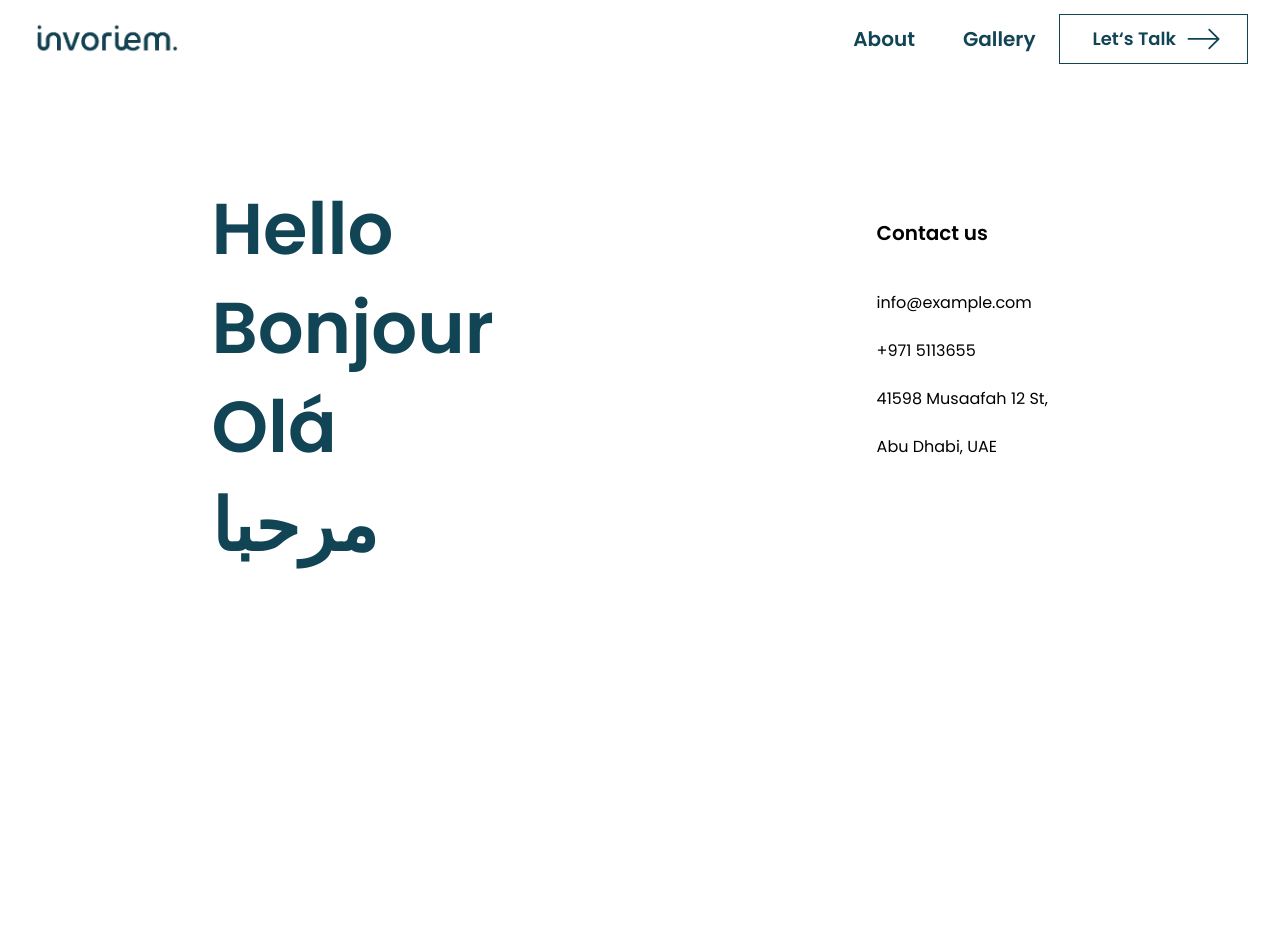
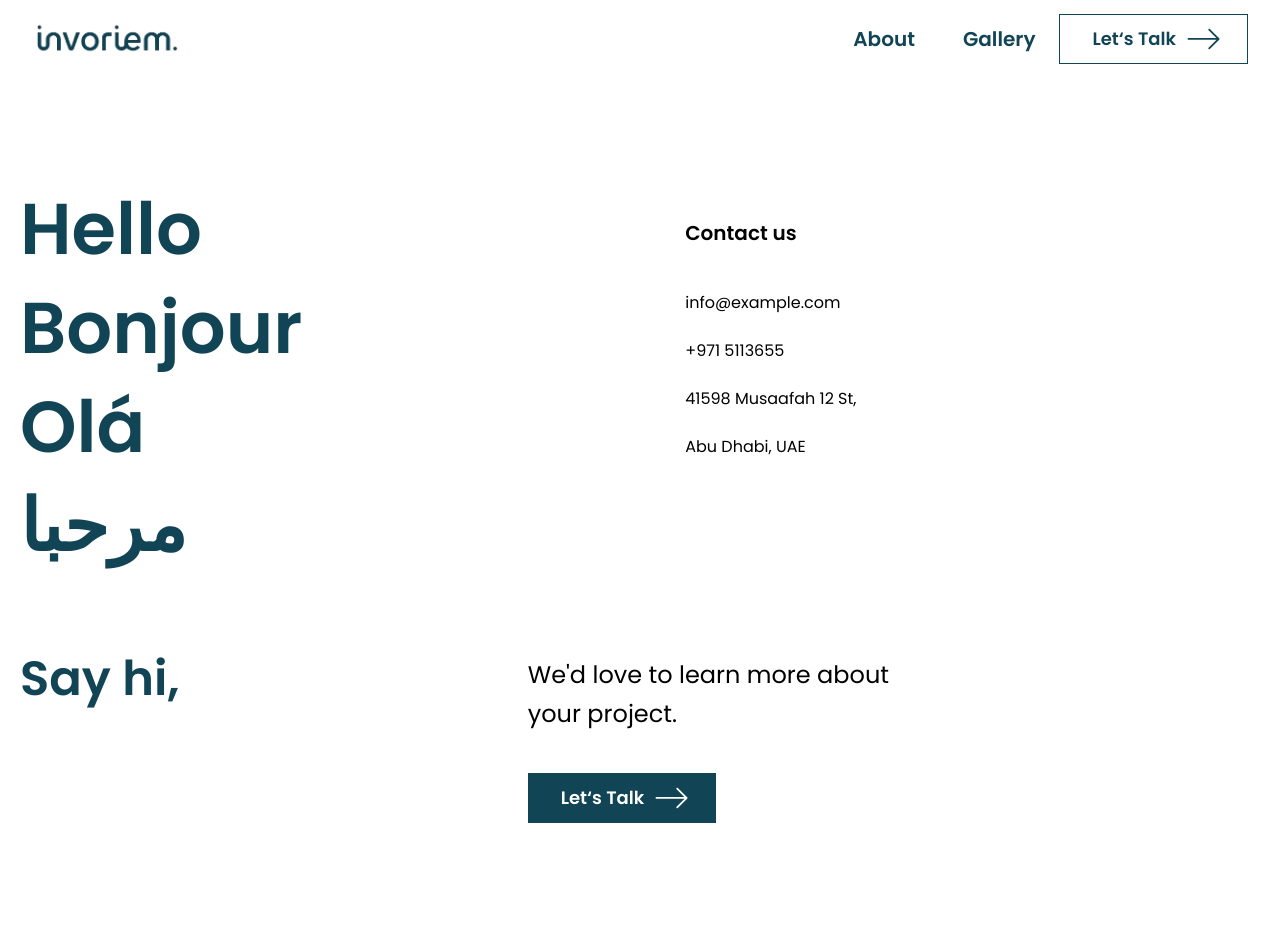
Before and after one commit to Brilliant-Developer1/Invoriem-frontEnd, a Next.js app: page /contactus in a window 1280 px wide. Shown: the top 952 px of the page. Built offline with nearby package versions, Linux system fonts and the light colour scheme.

Commit message:
Video play/pause button added

```diff
--- a/app/aboutus/Aboutus.js
+++ b/app/aboutus/Aboutus.js
@@ -21,7 +21,7 @@ export const Aboutus = () => {
         </p>
         <p className="mt-14 mb-10 text-teal text-2xl">We&#39;d love to learn more about your project.</p>
         <Link href="/contactus" >
-            <PrimaryButton text="Let&lsquo;s Talk" background="teal" />
+            <PrimaryButton width='w-full' text="Let&lsquo;s Talk" background="teal" />
             </Link>
       </div>
     </section>
--- a/app/components/PrimaryButton.js
+++ b/app/components/PrimaryButton.js
@@ -1,7 +1,7 @@
 "use client";
 import classNames from 'classnames';
 import React, { useState } from 'react';
-export const PrimaryButton = ({ text, background }) => {
+export const PrimaryButton = ({ text, background, width }) => {
   const isWhiteBackground = background === 'white';
   const isTealBackground = background === 'teal';
   const isEmptyBackground = background === '';
@@ -12,6 +12,9 @@ export const PrimaryButton = ({ text, background }) => {
     'pr-4',
     'pl-8',
     'flex',
+    'sm:w-auto',
+    `${width}`,
+    'justify-center',
     'items-center',
     'rounded-none',
     'transition-all',
--- /dev/null
+++ b/app/components/SayHi.js
@@ -0,0 +1,23 @@
+import { PrimaryButton } from "@/app/components/PrimaryButton";
+import Link from "next/link";
+
+const SayHi = () => {
+  return (
+    <section className='mt-10 p-5 flex justify-between flex-col md:flex-row'>
+        <div>
+            <h2 className="text-3xl md:text-5xl font-bold py-10 md:py-0">
+                Say hi,
+            </h2>
+        </div>
+        <div className="max-w-96 ">
+        <p className="mb-10 text-black text-2xl leading-relaxed">We&#39;d love to learn more about your project.</p>
+        <Link href="/contactus"  >
+            <PrimaryButton width='w-full'  text="Let&lsquo;s Talk" background="teal" />
+            </Link>
+        </div>
+        <div></div>
+    </section>
+  )
+}
+
+export default SayHi
--- a/app/components/VideoPlayer/Player.js
+++ b/app/components/VideoPlayer/Player.js
@@ -103,13 +103,21 @@ export const Player = ({url,thumb}) => {
     return (
       <section className="player my-16 container">
         <video ref={videoRef} className="player__video viewer" onClick={handlePlay} onDoubleClick={toggleFullscreen} onTimeUpdate={handleProgress}></video>
+        {!isPlaying &&
+        <div className='flex justify-center '>
+        <button onClick={handlePlay} className={`absolute inset-y-0 `}>
+        <svg width="70px" height="70px" viewBox="0 0 24 24" fill="none" xmlns="http://www.w3.org/2000/svg"><g id="SVGRepo_bgCarrier" stroke-width="0"></g><g id="SVGRepo_tracerCarrier" stroke-linecap="round" stroke-linejoin="round"></g><g id="SVGRepo_iconCarrier"> <path fill-rule="evenodd" clip-rule="evenodd" d="M11.0748 7.50835C9.74622 6.72395 8.25 7.79065 8.25 9.21316V14.7868C8.25 16.2093 9.74622 17.276 11.0748 16.4916L15.795 13.7048C17.0683 12.953 17.0683 11.047 15.795 10.2952L11.0748 7.50835ZM9.75 9.21316C9.75 9.01468 9.84615 8.87585 9.95947 8.80498C10.0691 8.73641 10.1919 8.72898 10.3122 8.80003L15.0324 11.5869C15.165 11.6652 15.25 11.8148 15.25 12C15.25 12.1852 15.165 12.3348 15.0324 12.4131L10.3122 15.2C10.1919 15.271 10.0691 15.2636 9.95947 15.195C9.84615 15.1242 9.75 14.9853 9.75 14.7868V9.21316Z" fill="#fff"></path> <path fill-rule="evenodd" clip-rule="evenodd" d="M12 1.25C6.06294 1.25 1.25 6.06294 1.25 12C1.25 17.9371 6.06294 22.75 12 22.75C17.9371 22.75 22.75 17.9371 22.75 12C22.75 6.06294 17.9371 1.25 12 1.25ZM2.75 12C2.75 6.89137 6.89137 2.75 12 2.75C17.1086 2.75 21.25 6.89137 21.25 12C21.25 17.1086 17.1086 21.25 12 21.25C6.89137 21.25 2.75 17.1086 2.75 12Z" fill="#fff"></path> </g></svg>
+        </button>
+      </div>
+        }
       <div className="player__controls">
         <div className="video_time">
           <div className="current_time">{formatTime(currentTime)}</div>
           <div className="total_time">{formatTime(totalTime) }</div>
         </div>
         <div className="player__controls_bar">
-          <div className="progress" ref={progressRef} onClick={scrub}><div className="progress__filled" style={{ flexBasis: `${progressPercentage}%` }}></div></div>
+          <div className="progress" ref={progressRef} onClick={scrub}><div className="progress__filled" style={{ flexBasis: `${progressPercentage}%` }}></div>
+          </div>
           <div className="player__controls_buttons">
             <button className={`player__button w-12 ${isPlaying ? 'playing' : ''}`} onClick={handlePlay}>
               {isPlaying ? '❚❚' : '►'}
--- a/app/contactus/Contactus.js
+++ b/app/contactus/Contactus.js
@@ -2,7 +2,7 @@ import React from 'react';
 
 export const Contactus = () => {
   return (
-    <div className="mt-8 md:mt-20 flex flex-col md:flex-row p-5 justify-around">
+    <div className="mt-8 md:mt-20 flex flex-col md:flex-row p-5 justify-between">
       <div className='text-5xl md:text-7xl  font-extrabold leading-snug md:leading-snug'>
         <p>Hello</p>
         <p>Bonjour</p>
@@ -15,6 +15,7 @@ export const Contactus = () => {
         <p>+971 5113655</p>
         <p>41598 Musaafah 12 St, Abu Dhabi, UAE</p>
       </div>
+      <div></div>
     </div>
   );
 };
--- a/app/contactus/page.js
+++ b/app/contactus/page.js
@@ -1,3 +1,4 @@
+import SayHi from "../components/SayHi";
 import { Contactus } from "./Contactus";
 
 export const metadata = {
@@ -7,8 +8,9 @@ export const metadata = {
 
 export default function Page() {
   return (
-    <main className="container h-auto sm:h-screen ">
+    <main className="container h-auto md:h-screen ">
       <Contactus/>
+      <SayHi></SayHi>
     </main>
   );
 }
--- a/app/gallery/page.js
+++ b/app/gallery/page.js
@@ -1,4 +1,5 @@
 
+import SayHi from "../components/SayHi";
 import { Gallery } from "./Gallery";
 import { images } from '@/public/Data/GalleryData';
 
@@ -16,6 +17,7 @@ export const metadata = {
       </div>
       <div className="mt-0 sm:mt-10 ">
       <Gallery images={images} />
+      <SayHi></SayHi>
 
       </div>
     </main>
--- a/app/home/WeAreInvoriem/WeAreInvoriem.js
+++ b/app/home/WeAreInvoriem/WeAreInvoriem.js
@@ -1,7 +1,7 @@
 import { Player } from "@/app/components/VideoPlayer/Player"
 
 export const WeAreInvoriem = () => {
-  const thumb = "https://i.postimg.cc/1Xg091Bb/thumb.jpg";
+  const thumb = "https://i.postimg.cc/nzjYw621/thumb.jpg";
   const url = 'https://cdn.coverr.co/videos/coverr-a-glass-building-in-lisbon-6636/720p.mp4';
   return (
     <section className="container mt-40">
--- a/app/singlecase/[id]/Header.js
+++ b/app/singlecase/[id]/Header.js
@@ -3,7 +3,7 @@ import React from 'react'
 
 const Header = ({singleCase}) => {
     const {name,videoUrl1} = singleCase;
-    const thumb = "https://i.postimg.cc/1Xg091Bb/thumb.jpg";
+    const thumb = "https://i.postimg.cc/DyBJLxdf/thumb.jpg";
   return (
     <header className=' mt-10'>
       {/* Page Title */}
--- /dev/null
+++ b/app/singlecase/[id]/MoreCaseStudies.js
@@ -0,0 +1,25 @@
+
+import { Slides } from '@/app/home/CaseStudies/Slides';
+import getAllCases from '@/lib/getAllCases';
+
+
+const MoreCaseStudies = async ({singleCase}) => {
+    const {id} = singleCase;
+    const cases = await getAllCases();
+
+    const filteredCases = cases.filter(element => element.id !== id);
+
+  return (
+    <section className="container mt-20 ">
+      <div className='p-5 sm:p-2'>
+      <h2 className="text-teal mb-3 text-3xl sm:text-4xl font-bold ">More Case Studies</h2>
+      </div>
+      <div className="mt-0 sm:mt-20 ">
+      <Slides cases={filteredCases}></Slides>
+
+      </div>
+    </section>
+  )
+}
+
+export default MoreCaseStudies
--- a/app/singlecase/[id]/page.js
+++ b/app/singlecase/[id]/page.js
@@ -5,6 +5,9 @@ import TheChallenge from "./TheChallenge";
 import Slides from "./Slides";
 import Solution from "./Solution";
 import Outcome from "./Outcome";
+import MoreCaseStudies from "./MoreCaseStudies";
+import SayHi from "@/app/components/SayHi";
+
 
 
 const ImageDetailPage = async ({ params }) => {
@@ -19,7 +22,8 @@ const ImageDetailPage = async ({ params }) => {
       <Slides singleCase={singleCase}></Slides>
      <Solution singleCase={singleCase}></Solution>
      <Outcome singleCase={singleCase}></Outcome>
-
+     <MoreCaseStudies singleCase={singleCase}></MoreCaseStudies>
+     <SayHi></SayHi>
     </main>
   );
 };
```
